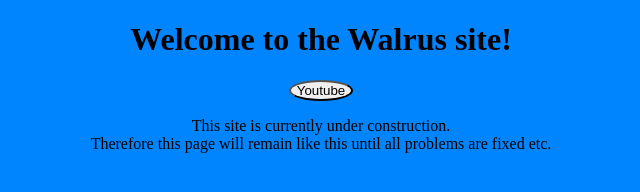
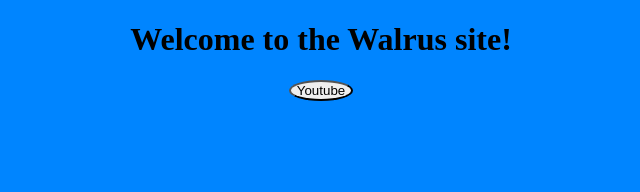
Before and after one commit to NicTheWalrus/Home, a plain HTML site: page index.html in a window 1280 px wide. Shown: the whole page, without its empty margins (319-959 px from the left). Drawn offline with Linux system fonts and the light colour scheme; a web font is replaced by a local one.

Commit message:
Update index.html

```diff
--- a/index.html
+++ b/index.html
@@ -11,8 +11,5 @@
   <body>
     <h1>Welcome to the Walrus site!</h1>
     <a href="https://www.youtube.com/channel/UCd1vgUIpWpE3cmE8sCWDXaw/featured" target="new"><button class="button round">Youtube</button></a>
-    <p>This site is currently under construction.<br>
-       Therefore this page will remain like this until all problems are fixed etc.
-    </p>
   </body>
 </html>
```
